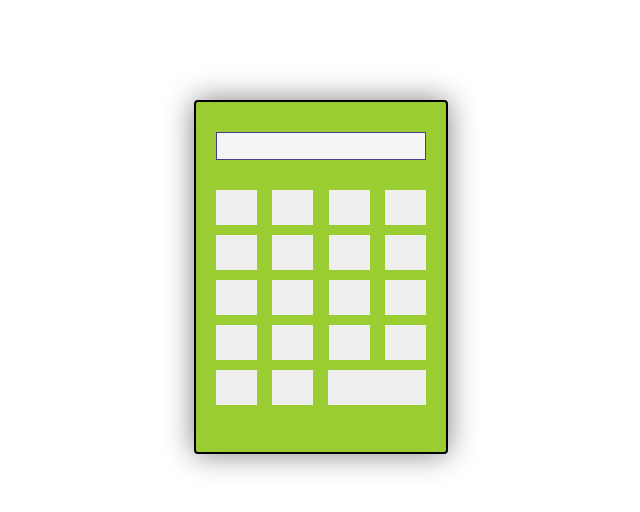
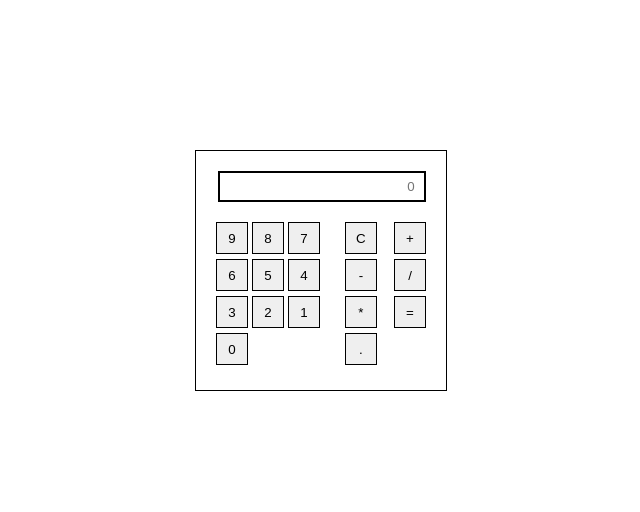
Before and after one commit to Frommler/JS, a plain HTML site: page JS simple calculator/index.html in a window 1280 px wide. Shown: the whole page, without its empty margins (319-959 px from the left). Drawn offline with Linux system fonts and the light colour scheme.

Commit message:
add html, css , js

```diff
--- /dev/null
+++ b/JS simple calculator/css/style.css
@@ -0,0 +1,42 @@
+.body {
+  border: 1px solid black;
+  width: 250px;
+  margin:  150px auto ;
+}
+
+.textField {
+  border: 2px solid black;
+  height: 25px;
+  width: 200px;
+  margin-top: 20px;
+  margin-left: 22px;
+  text-align: right;
+}
+
+.btns {
+  display: flex;
+  justify-content: space-between;
+  margin: 20px;
+}
+
+.btn {
+  border: 1px solid black;
+  width: 32px;
+  height: 32px;
+  margin-bottom: 5px;
+}
+
+.btn:hover {
+  background-color: brown;
+}
+
+.btns-numbers {
+  flex-wrap: wrap;
+  justify-content: space-between;
+}
+
+.btns-operators {
+  display: flex;
+  flex-wrap: wrap;
+  justify-content: space-between;
+}
--- a/JS simple calculator/index.html
+++ b/JS simple calculator/index.html
@@ -1,55 +1,39 @@
 <!DOCTYPE html>
 <html lang="en">
+
 <head>
-    <meta charset="UTF-8">
-    <meta name="viewport" content="width=device-width, initial-scale=1.0">
-    <link rel="stylesheet" href="style.css">
-    <title>Document</title>
+  <meta charset="UTF-8">
+  <meta name="viewport" content="width=device-width, initial-scale=1.0">
+  <link rel="stylesheet" href="css/style.css">
+  <title>Calculator</title>
 </head>
-<body>
-    <!-- CALCULATOR -->
-<div class="calculator">
-    <!-- CALCULATOR FORM -->
-    <form class="calculator__form">
-        <!-- CALCULATOR ROW -->
-        <div class="calculator__row">
-            <input class="calculator__display" id="display" type="text" disabled />
-        </div>
-        <!-- CALCULATOR ROW -->
-        <div class="calculator__row">
-            <button type="button" value="c" class="calculator__key calculator__clear"></button>
-            <button type="button" value="<--" class="calculator__key calculator__backspace"></button>
-            <button type="button" value="^3" class="calculator__key calculator__power"></button>
-            <button type="button" value="+" class="calculator__key calculator__button"></button>
-        </div>
-        <!-- CALCULATOR ROW -->
-        <div class="calculator__row">
-            <button type="button" value="9" class="calculator__key calculator__button"></button>
-            <button type="button" value="8" class="calculator__key calculator__button"></button>
-            <button type="button" value="7" class="calculator__key calculator__button"></button>
-            <button type="button" value="-" class="calculator__key calculator__button"></button>
-        </div>
-        <!-- CALCULATOR ROW -->
-        <div class="calculator__row">
-            <button type="button" value="6" class="calculator__key calculator__button"></button>
-            <button type="button" value="5" class="calculator__key calculator__button"></button>
-            <button type="button" value="4" class="calculator__key calculator__button"></button>
-            <button type="button" value="*" class="calculator__key calculator__button"></button>
-        </div>
-        <!-- CALCULATOR ROW -->
-        <div class="calculator__row">
-            <button type="button" value="3" class="calculator__key calculator__button"></button>
-            <button type="button" value="2" class="calculator__key calculator__button"></button>
-            <button type="button" value="1" class="calculator__key calculator__button"></button>
-            <button type="button" value="/" class="calculator__key calculator__button"></button>
-        </div>
-        <!-- CALCULATOR ROW -->
-        <div class="calculator__row">
-            <button type="button" value="0" class="calculator__key calculator__button"></button>
-            <button type="button" value="." class="calculator__key calculator__button"></button>
-            <button type="button" value="=" class="calculator__key calculator__key--equal"></button>
-        </div>
-    </form>
-</div>
+
+<body class="body">
+  <input type="text" class="textField" id="textField" placeholder="0  " >
+  <section class="btns">
+    <div class="btns-numbers">
+      <button type="button" class="btn numbers" id="btn9" value="9">9</button>
+      <button type="button" class="btn numbers" id="btn8" value="8">8</button>
+      <button type="button" class="btn numbers" id="btn7" value="7">7</button>
+      <button type="button" class="btn numbers" id="btn6" value="6">6</button>
+      <button type="button" class="btn numbers" id="btn5" value="5">5</button>
+      <button type="button" class="btn numbers" id="btn4" value="4">4</button>
+      <button type="button" class="btn numbers" id="btn3" value="3">3</button>
+      <button type="button" class="btn numbers" id="btn2" value="2">2</button>
+      <button type="button" class="btn numbers" id="btn1" value="1">1</button>
+      <button type="button" class="btn numbers" id="btn0" value="0">0</button>
+    </div>
+    <div class="btns-operators">
+      <button type="button" class="btn operators" id="btnC" value="C">C</button>
+      <button type="button" class="btn operators" id="btnPlus" value="+">+</button>
+      <button type="button" class="btn operators" id="btnMinus" value="-">-</button>
+      <button type="button" class="btn operators" id="btnDevide" value="/">/</button>
+      <button type="button" class="btn operators" id="btnMultiple" value="*">*</button>
+      <button type="button" class="btn operators" id="btnEquals" value="=">=</button>
+      <button type="button" class="btn operators" id="btnDot" value=".">.</button>
+    </div>
+  </section>
+  <script src="js/script.js"></script>
 </body>
+
 </html>
--- /dev/null
+++ b/JS simple calculator/js/script.js
@@ -0,0 +1,27 @@
+let numbers = document.getElementsByClassName('numbers'),
+    operand;
+for(let i=0; i<numbers.length; i++){
+    let singleNumber = numbers[i];
+    singleNumber.onclick = function(){
+      textField.value += singleNumber.value;
+    };
+};
+
+document.getElementById("btnC").onclick = function clearField(e) {
+  document.getElementById("textField").value = "";
+};
+
+document.getElementById("btnPlus").onclick = function(e) {
+  operand = document.getElementById("textField").value;
+  clearField;
+};
+
+
+
+
+/*
+let result = {
+  currentResult:0,
+  currentOperationType:0,
+  newOperand:0
+}*/
--- a/JS simple calculator/style.css
+++ /dev/null
@@ -1,54 +0,0 @@
-.calculator {
-  width: 250px;
-  height: 350px;
-  border: 2px solid black;
-  margin: 100px auto 0;
-  text-align: center;
-  background-color: yellowgreen;
-  box-shadow: 0 0 30px grey;
-  border-radius: 4px;
-}
-
-.calculator__form {
-  height: 100%;
-  padding: 20px;
-}
-
-.calculator__row {
-  margin: 10px 0;
-  display: flex;
-  justify-content: space-between;
-}
-
-.calculator__display {
-  margin: 0 0 20px;
-  width: 100%;
-  border: 1px solid darkslateblue;
-  padding: 4px 2px;
-  text-align: right;
-  font: 700 16px/1 Arial, sans-serif;
-  color: darkslateblue;
-  background-color: whitesmoke;
-}
-
-.calculator__key {
-  width: 41px;
-  height: 35px;
-  cursor: pointer;
-  border: none;
-  transition: all .2s;
-  text-transform: uppercase;
-}
-
-.calculator__key--equal {
-  width: 98px;
-}
-
-.calculator__key:hover {
-  background-color: yellow;
-  font-weight: 700;
-}
-
-.calculator__key::-moz-focus-inner {
-  border: none
-}
--- /dev/null
+++ b/script.js
@@ -0,0 +1,4 @@
+let age = prompt("Your age?");
+if (age == "Admin") {
+  prompt("Password");
+};
```
Also changed, not shown: JS simple calculator/script.js (deleted, +0 -44 lines).
